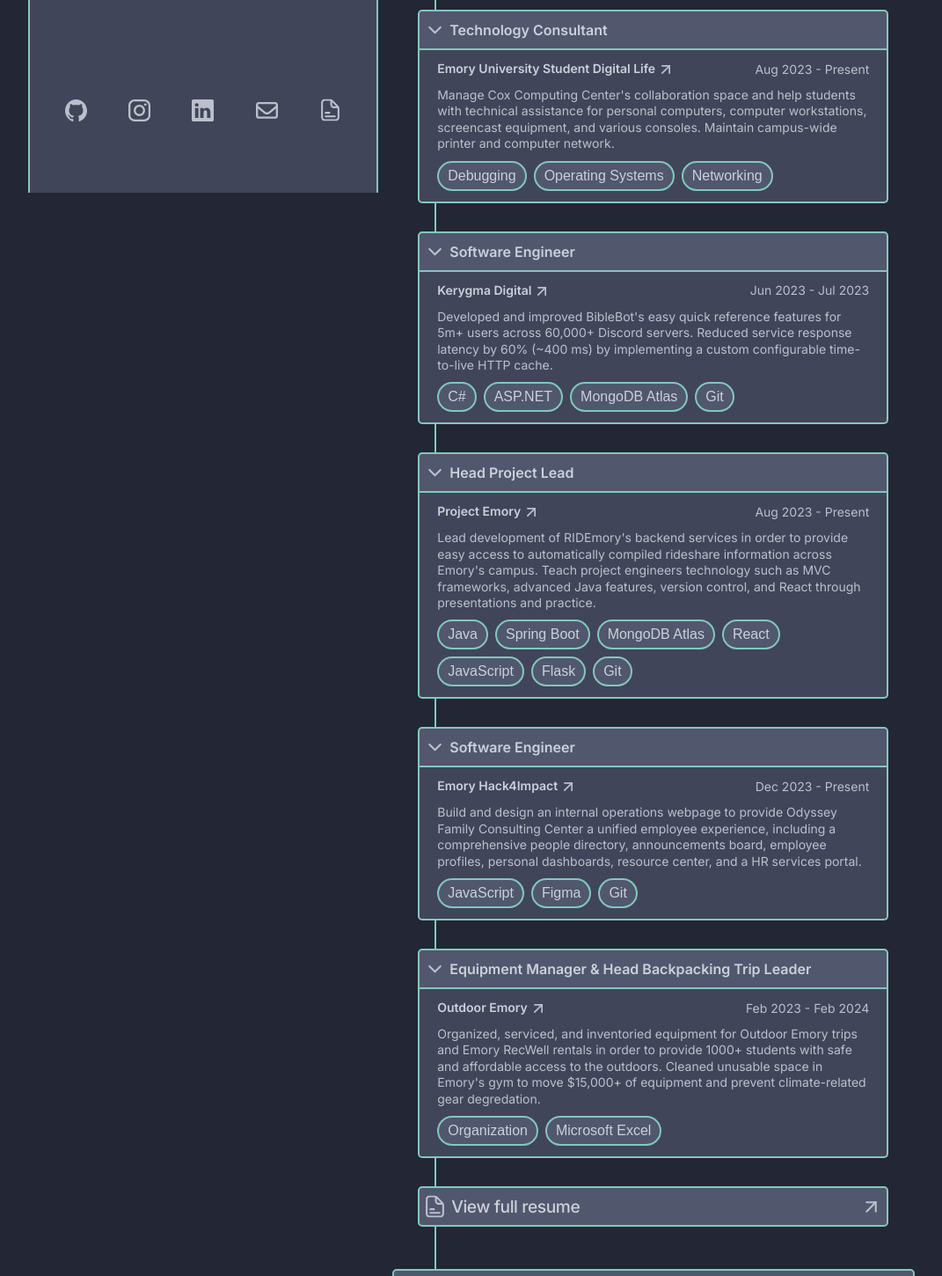
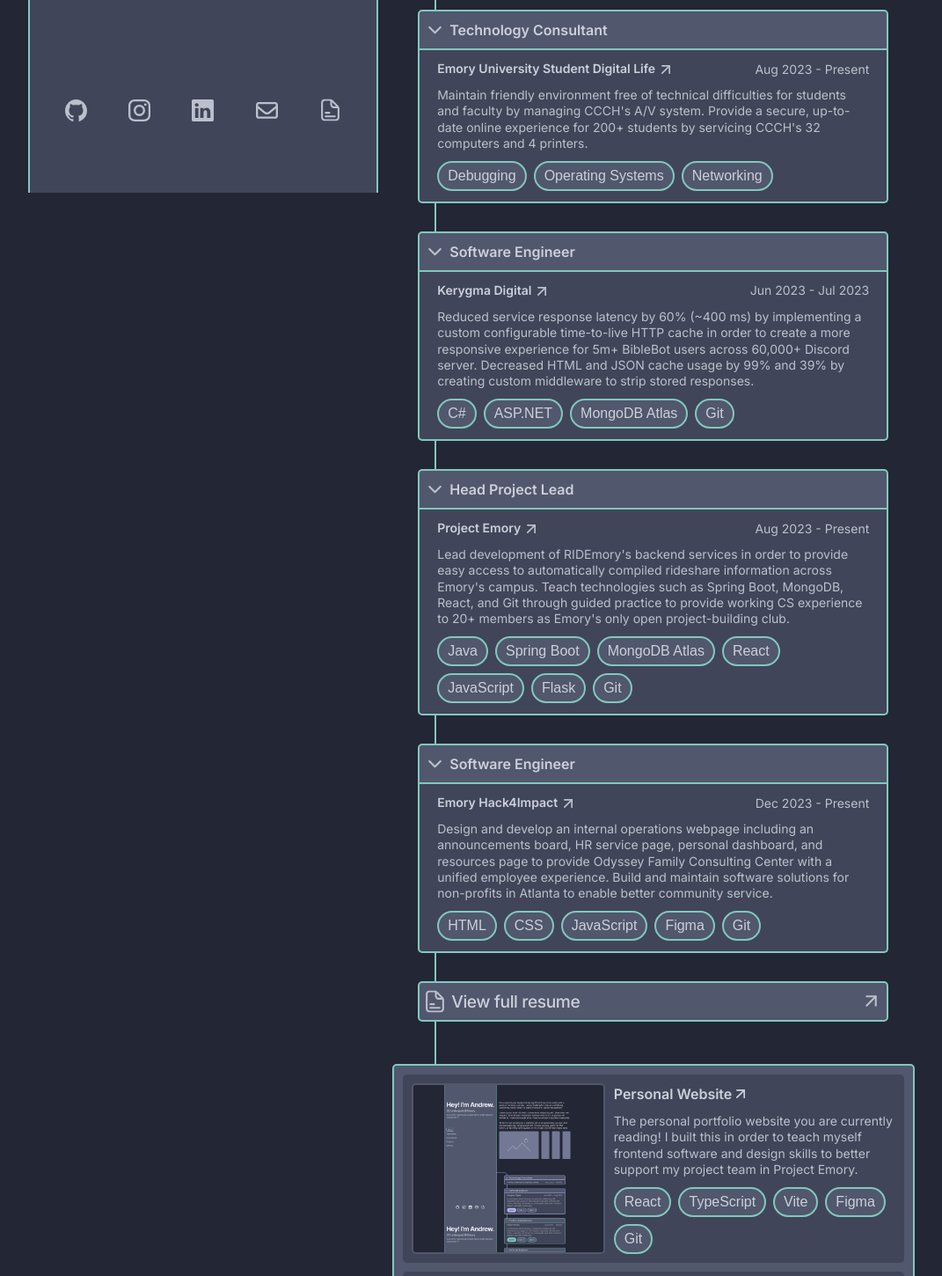
Before and after one commit to andrewtlu/andrewtlu.github.io, a React (Vite) app: page / in a window 1280 px wide. Shown: the part 581-2031 px from the top of the page at 88% size, without its empty margins (96-1167 px from the left). Built offline with nearby package versions, Linux system fonts and the light colour scheme.

Commit message:
Change content

```diff
--- a/src/assets/experience.json
+++ b/src/assets/experience.json
@@ -5,7 +5,7 @@
       "group": "Emory University Student Digital Life",
       "groupurl": "https://ats.emory.edu/sdl/",
       "date": "Aug 2023 - Present",
-      "desc": "Manage Cox Computing Center's collaboration space and help students with technical assistance for personal computers, computer workstations, screencast equipment, and various consoles. Maintain campus-wide printer and computer network.",
+      "desc": "Maintain friendly environment free of technical difficulties for students and faculty by managing CCCH's A/V system. Provide a secure, up-to-date online experience for 200+ students by servicing CCCH's 32 computers and 4 printers.",
       "skills": ["Debugging", "Operating Systems", "Networking"]
     },
     {
@@ -13,7 +13,7 @@
       "group":  "Kerygma Digital",
       "groupurl": "https://kerygma.digital/",
       "date": "Jun 2023 - Jul 2023",
-      "desc": "Developed and improved BibleBot's easy quick reference features for 5m+ users across 60,000+ Discord servers. Reduced service response latency by 60% (~400 ms) by implementing a custom configurable time-to-live HTTP cache.",
+      "desc": "Reduced service response latency by 60% (~400 ms) by implementing a custom configurable time-to-live HTTP cache in order to create a more responsive experience for 5m+ BibleBot users across 60,000+ Discord server. Decreased HTML and JSON cache usage by 99% and 39% by creating custom middleware to strip stored responses.",
       "skills": ["C#", "ASP.NET", "MongoDB Atlas", "Git"]
     }
   ],
@@ -23,7 +23,7 @@
       "group": "Project Emory",
       "groupurl": "https://github.com/PROJECT-Emory-2023",
       "date": "Aug 2023 - Present",
-      "desc": "Lead development of RIDEmory's backend services in order to provide easy access to automatically compiled rideshare information across Emory's campus. Teach project engineers technology such as MVC frameworks, advanced Java features, version control, and React through presentations and practice.",
+      "desc": "Lead development of RIDEmory's backend services in order to provide easy access to automatically compiled rideshare information across Emory's campus. Teach technologies such as Spring Boot, MongoDB, React, and Git through guided practice to provide working CS experience to 20+ members as Emory's only open project-building club.",
       "skills": ["Java", "Spring Boot", "MongoDB Atlas", "React", "JavaScript", "Flask", "Git"]
     },
     {
@@ -31,16 +31,8 @@
       "group": "Emory Hack4Impact",
       "groupurl": "https://emory-hack4impact.github.io/",
       "date": "Dec 2023 - Present",
-      "desc": "Build and design an internal operations webpage to provide Odyssey Family Consulting Center a unified employee experience, including a comprehensive people directory, announcements board, employee profiles, personal dashboards, resource center, and a HR services portal.",
-      "skills": ["JavaScript", "Figma", "Git"]
-    },
-    {
-      "pos": "Equipment Manager & Head Backpacking Trip Leader",
-      "group": "Outdoor Emory",
-      "groupurl": "https://emory.campuslabs.com/engage/organization/outdoor-emory",
-      "date": "Feb 2023 - Feb 2024",
-      "desc": "Organized, serviced, and inventoried equipment for Outdoor Emory trips and Emory RecWell rentals in order to provide 1000+ students with safe and affordable access to the outdoors. Cleaned unusable space in Emory's gym to move $15,000+ of equipment and prevent climate-related gear degredation.",
-      "skills": ["Organization", "Microsoft Excel"]
+      "desc": "Design and develop an internal operations webpage including an announcements board, HR service page, personal dashboard, and resources page to provide Odyssey Family Consulting Center with a unified employee experience. Build and maintain software solutions for non-profits in Atlanta to enable better community service.",
+      "skills": ["HTML", "CSS", "JavaScript", "Figma", "Git"]
     }
   ]
 ]
--- a/src/pages/Home.tsx
+++ b/src/pages/Home.tsx
@@ -83,7 +83,7 @@ function Home() {
               </Link>
             </h1>
             <h2>CS Undergrad @ Emory</h2>
-            <p className='body'>Currently combatting procrastination and imposter syndrome :P</p>
+            <p className='body'>Defeater of ML problem sets and unsanitized data :P</p>
           </div>
           <nav>
             <ul className='small'>
```
Also changed, not shown: 1 other file (tests, documents, lock files or other folders).
